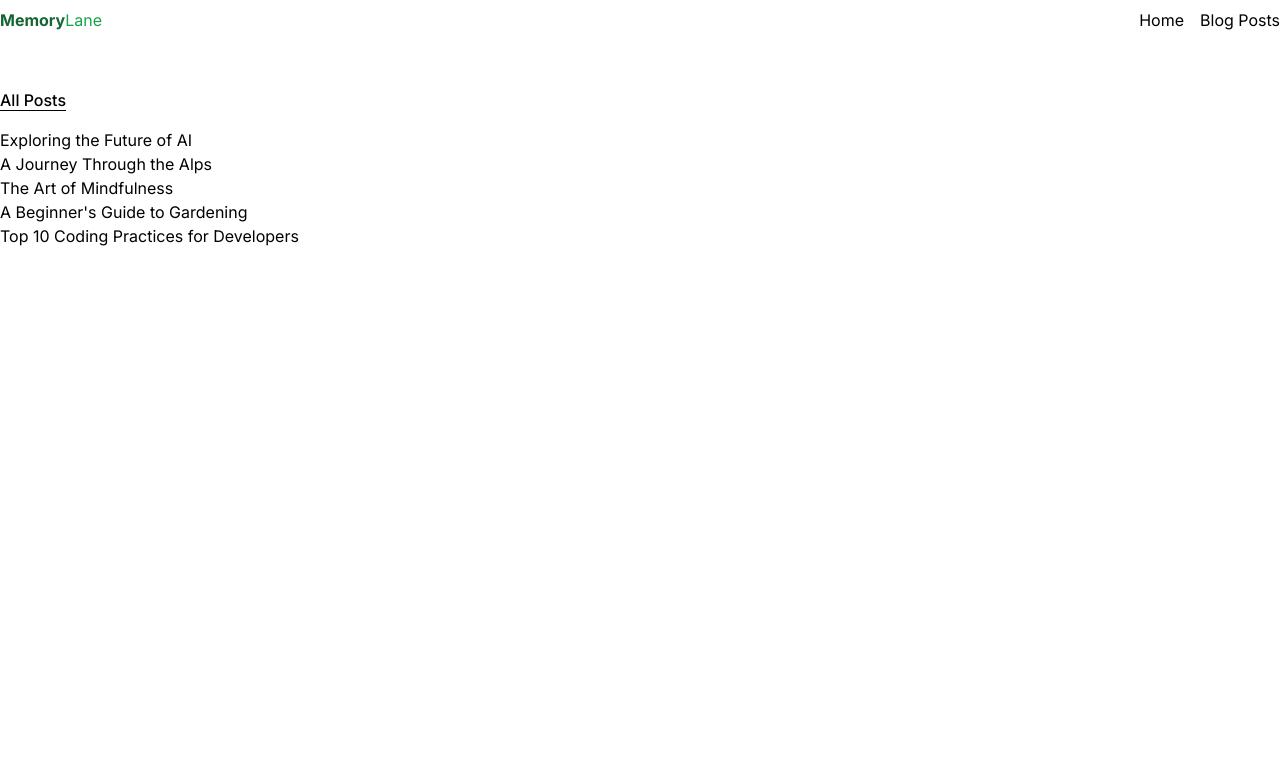
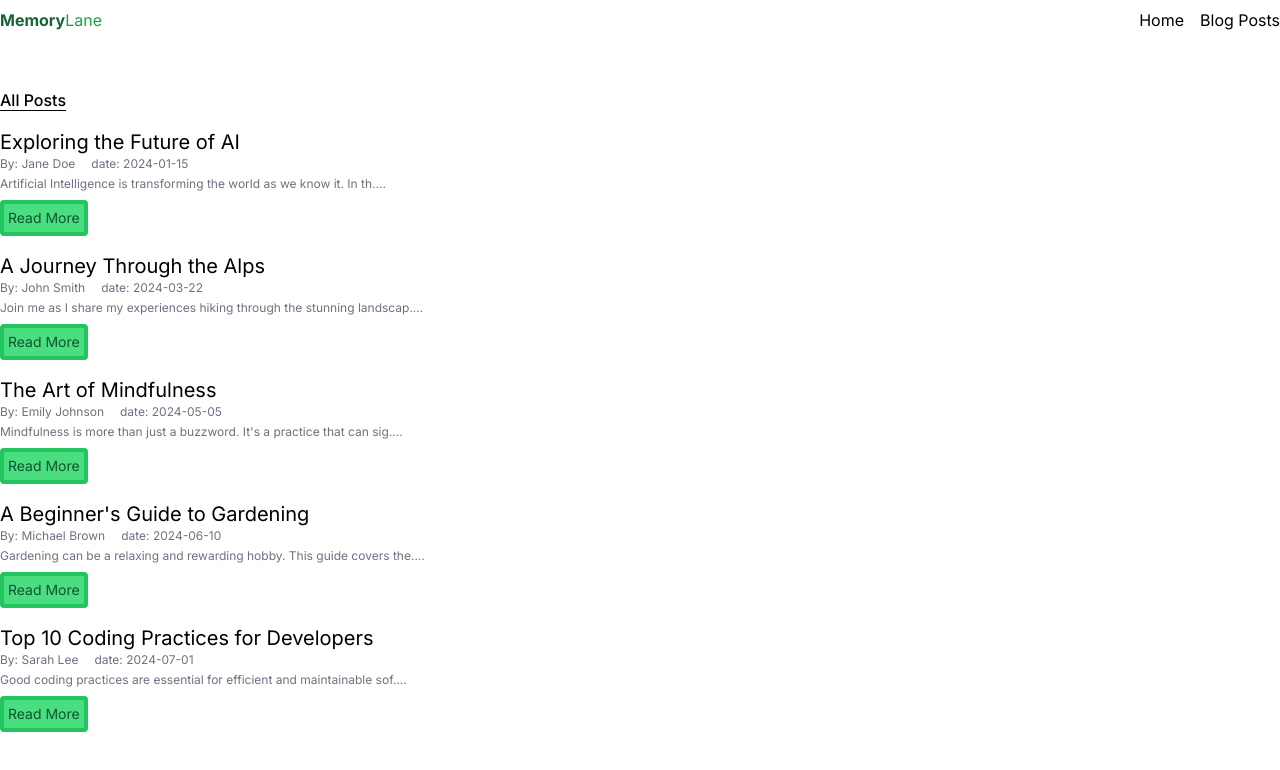
Before and after one commit to LawrenceLevel-FS/my-blog, a Next.js app: page /posts in a window 1280 px wide. Shown: the top 770 px of the page. Built offline with nearby package versions, Linux system fonts and the light colour scheme.

Commit message:
test deploy

```diff
--- a/app/components/Navbar.js
+++ b/app/components/Navbar.js
@@ -1,13 +1,18 @@
+import Link from "next/link";
+
 export default function Navbar() {
   return (
     <nav>
       <div className="flex justify-between container mx-auto my-2">
-        <h2 className="text-green-600">
-          <span className="font-bold text-green-800">Memory</span>Lane
-        </h2>
+        <Link href="/">
+          <h2 className="text-green-600">
+            <span className="font-bold text-green-800">Memory</span>Lane
+          </h2>
+        </Link>
+
         <ul className="flex gap-4">
           <li>
-            <a href="/">Home</a>
+            <Link href="/">Home</Link>
           </li>
           <li>
             <a href="/posts">Blog Posts</a>
--- a/app/posts/[slug]/page.js
+++ b/app/posts/[slug]/page.js
@@ -13,16 +13,33 @@ export default function RenderPosts(props) {
           <p>Posted: {blogPosts[slug].date}</p>
         </div>
       </div>
-      <p>{blogPosts[slug].content}</p>
+      <p className="w-3/4">{blogPosts[slug].content}</p>
       <div>
         <ul className="flex mt-2 text-xs text-gray-500">
-          Tags:[
+          <span className="font-bold">Tags: </span> [
           {blogPosts[slug].tags.map((tag) => (
             <li>{tag} ,</li>
           ))}
           ]
         </ul>
       </div>
+      <div>
+        <p>comments: </p>
+        <ul className="mt-14">
+          {blogPosts[slug].comments.map((comment) => {
+            return (
+              <li>
+                <div className="flex items-center mt-4">
+                  <p className="bg-green-500 w-10 h-10 rounded-full text-center">
+                    {comment.author[0]}
+                  </p>
+                  <p>{comment.author}</p>
+                </div>
+              </li>
+            );
+          })}
+        </ul>
+      </div>
     </section>
   );
 }
--- a/app/posts/page.js
+++ b/app/posts/page.js
@@ -11,9 +11,21 @@ export default function Posts() {
       <ul>
         {blogPosts.map((post, index) => {
           return (
-            <div>
-              <Link href={`/posts/${index}`}>{post.title}</Link>{" "}
-            </div>
+            <li className="mb-4">
+              <Link className="text-xl" href={`/posts/${index}`}>
+                {post.title}
+              </Link>
+              <div className="text-xs flex gap-4 text-gray-500">
+                <p>By: {post.author}</p>
+                <p>date: {post.date}</p>
+              </div>
+              <p className="text-xs mt-1 text-gray-500">
+                {post.content.substring(0, 70) + "...."}
+              </p>
+              <button className="mt-2 text-sm text-green-900 bg-green-400 p-1 rounded border-green-500 border-4">
+                <a href={`/posts/${index}`}>Read More</a>
+              </button>
+            </li>
           );
         })}{" "}
       </ul>
```
